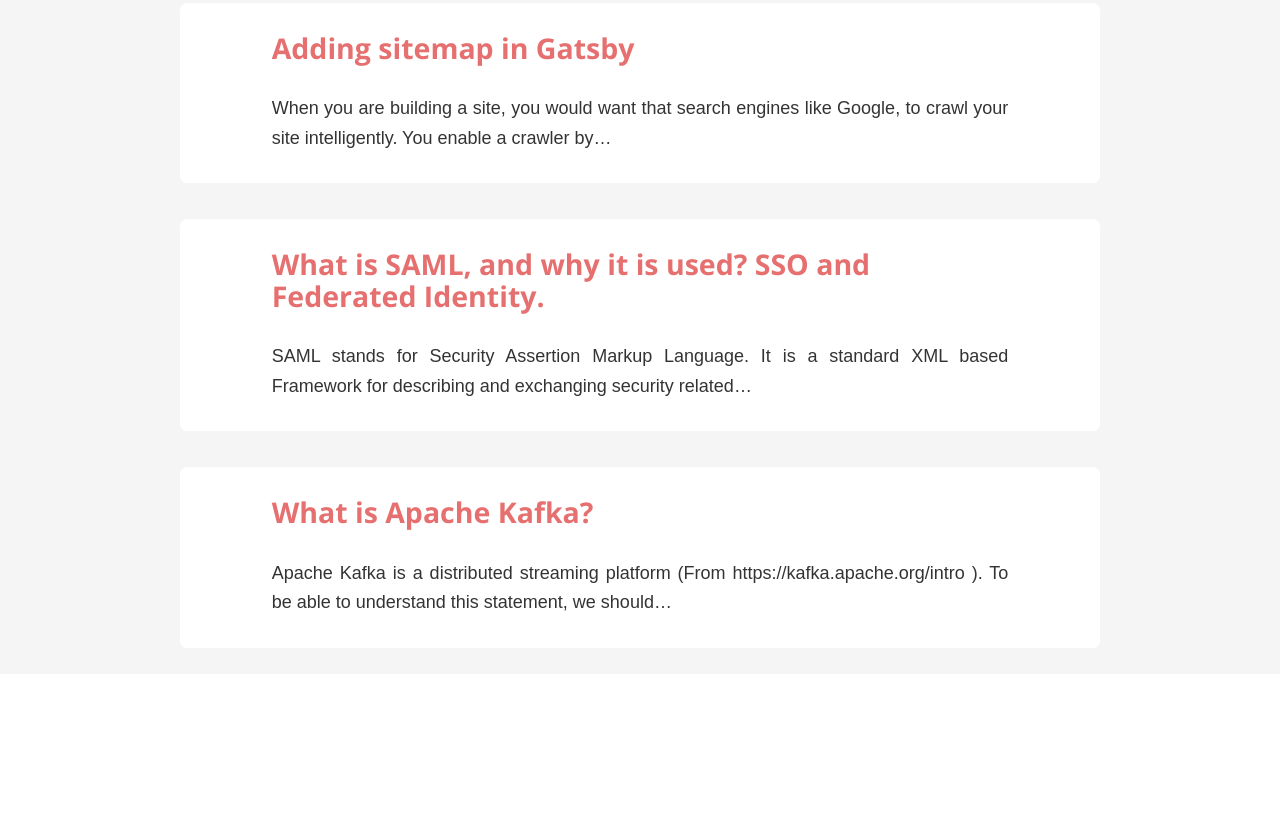
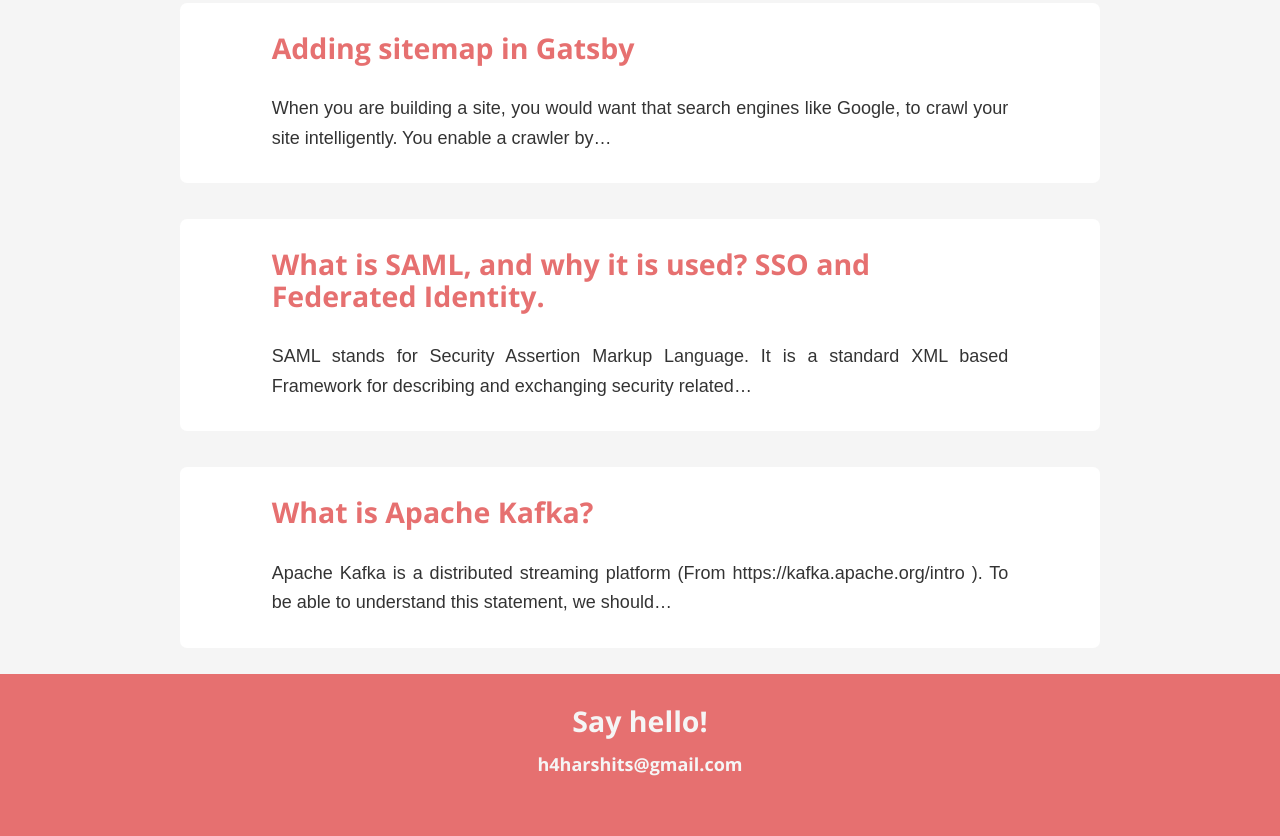
Before and after one commit to h4harshit/blogs, a Gatsby site: page / in a window 1280 px wide. Shown: the part 1053-1889 px from the top of the page. Before the commit the page ends 1727 px from the top, so only its background shows below. Built offline with nearby package versions, Linux system fonts and the light colour scheme; Gatsby itself is replaced by a stand-in of ours; some packages are replaced by stand-ins of ours; a web font is replaced by a local one.

Commit message:
Adding footer

```diff
--- /dev/null
+++ b/src/components/footer.js
@@ -0,0 +1,27 @@
+import React from 'react'
+import styled from 'styled-components'
+import theme from '../../config/Theme'
+
+const FooterContainer = styled.div`
+  display: flex;
+  justify-content: center;
+  align-items: center;
+  flex-direction: column;
+  background: #e67070;
+  height: 9rem;
+  color: ${theme.colors.bg}
+`
+const H3 = styled.h3`
+margin-bottom: 1rem;
+`
+const H4 = styled.h4`
+`
+
+const Footer = () => (
+  <FooterContainer>
+        <H3>Say hello!</H3>
+        <H4>h4harshits@gmail.com</H4>
+  </FooterContainer>
+)
+
+export default Footer
--- a/src/components/layout.js
+++ b/src/components/layout.js
@@ -5,6 +5,7 @@
 import styled , { injectGlobal } from 'styled-components'
 import theme from '../../config/Theme'
 import Header from './header'
+import Footer from './footer'
 
 
 injectGlobal`
@@ -63,6 +64,7 @@
         >
           {children}
         </div>
+        <Footer />
       </LayoutContainer>
     )}
   />
--- a/src/utils/typography.js
+++ b/src/utils/typography.js
@@ -1,5 +1,4 @@
 import Typography from 'typography'
-import gray from 'gray-percentage'
 const config = require("../../config/SiteConfig")
 
 const typography = new Typography({
```
